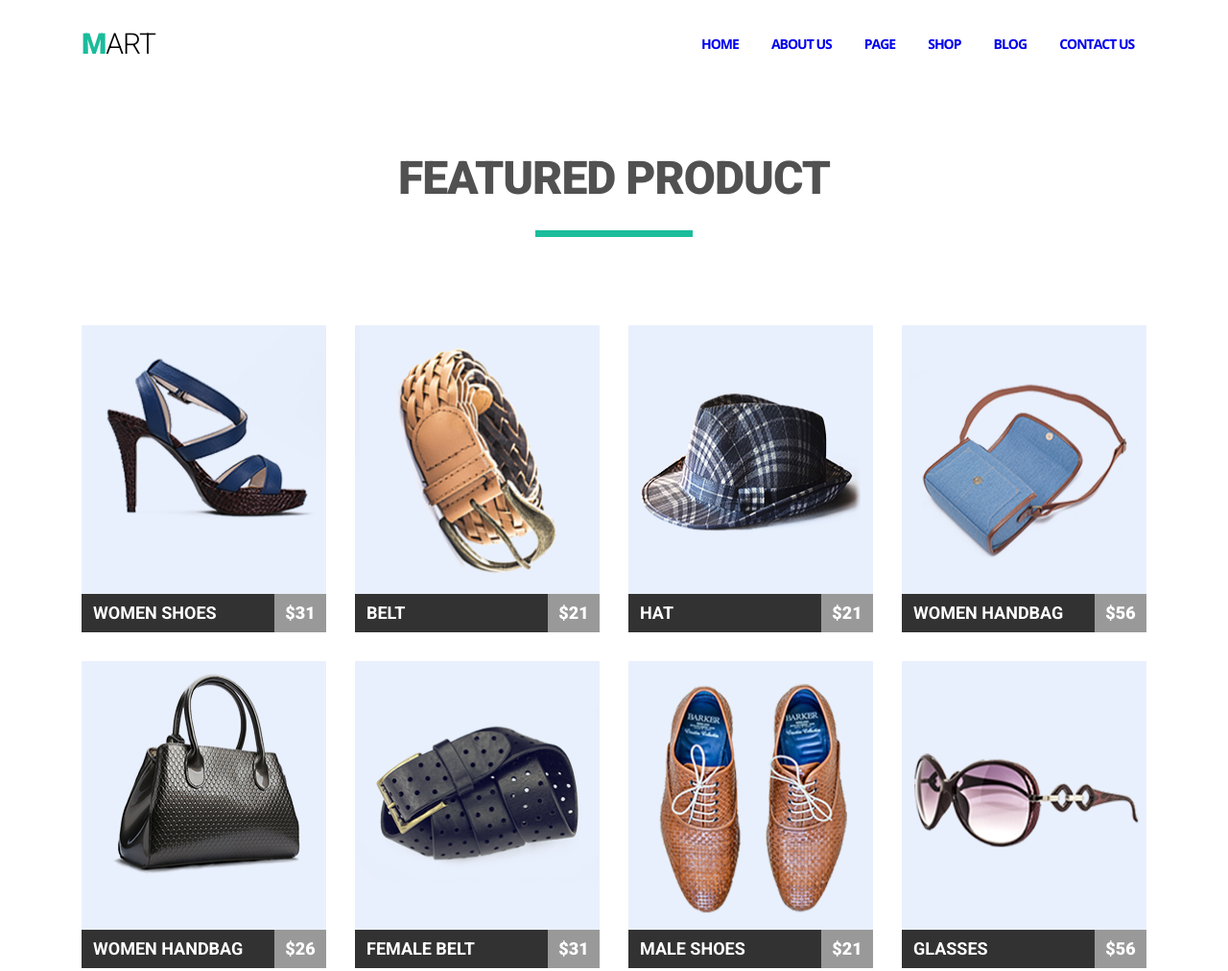
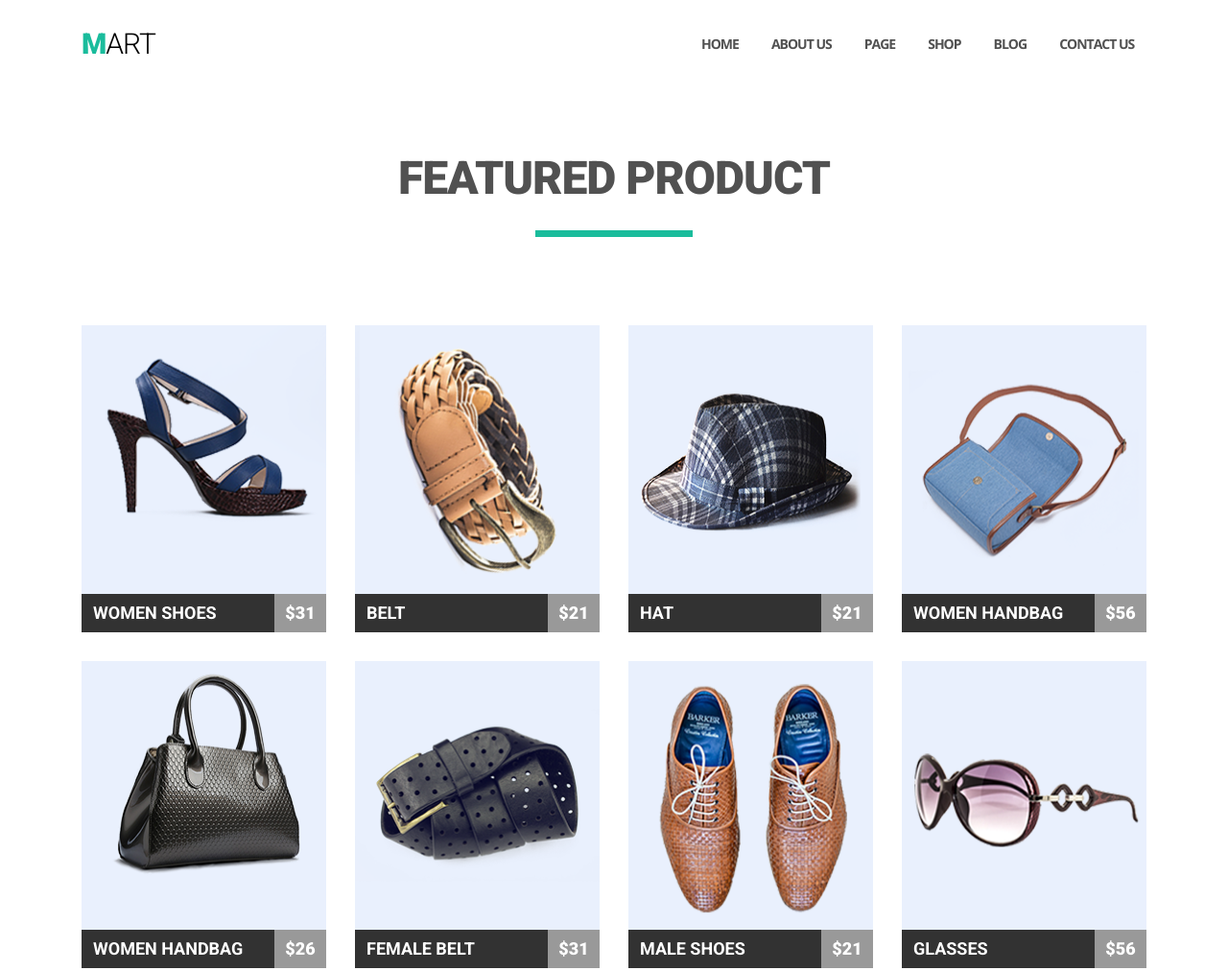
Before and after one commit to LysakArtem/goit-html-css-module4, a plain HTML site: page index.html in a window 1280 px wide. Shown: the top 1012 px of the page at 96% size. Drawn offline with nearby package versions, Linux system fonts and the light colour scheme.

Commit message:
second commit

```diff
--- a/css/style.css
+++ b/css/style.css
@@ -55,6 +55,9 @@ header.main{
     color:#515151;
     font-family: "Open Sans", sans-serif;
     font-weight: 700;
+}
+.main-menu-item a{
+    color:#515151;
 }
 .main-menu-item:last-child{
     margin-right: 0px;
```
